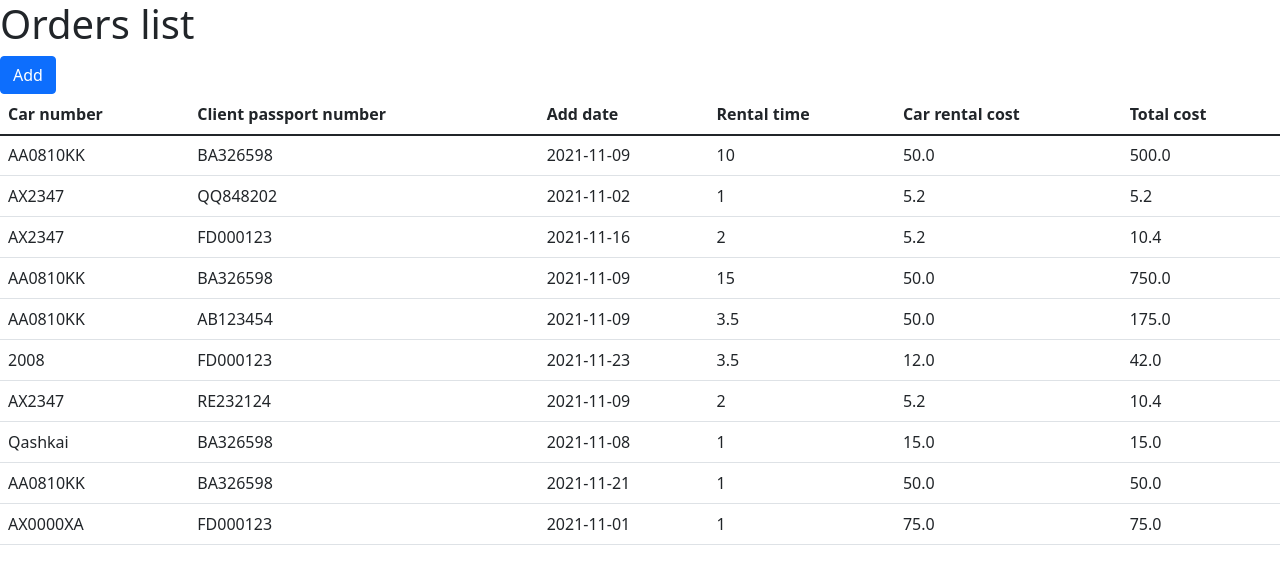
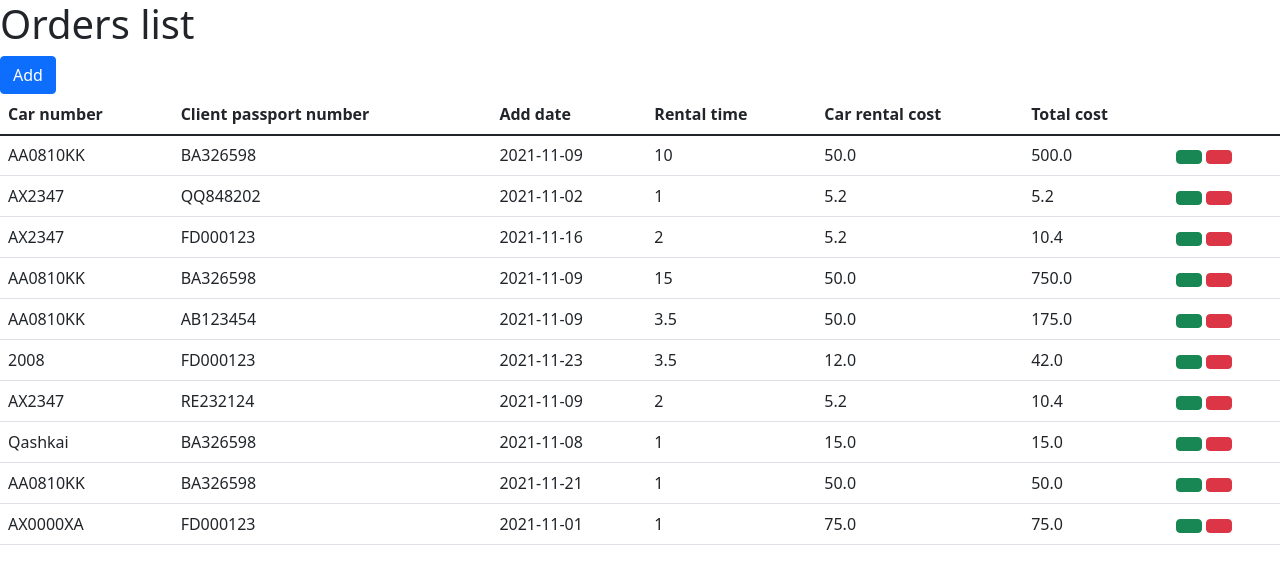
Before and after one commit to dklets/RentalCars, a Flask app: page /orders-list in a window 1280 px wide. Shown: the top 584 px of the page. Run offline with Flask 2, Linux system fonts and the light colour scheme; data comes from the database, SQL or seed files in the repository.

Commit message:
Commit v.21.11.09:00

```diff
--- a/templates/orders-list.html
+++ b/templates/orders-list.html
@@ -28,6 +28,10 @@ Orders list
                     <td>{{ row[3] }}</td>
                     <td>{{ row[4] }}</td>
                     <td>{{ row[5] }}</td>
+                    <td>
+                        <button type="button" class="btn btn-success"><i class="fas fa-edit"></i></button>
+                        <button type="button" class="btn btn-danger"><i class="far fa-trash-alt"></i></button>
+                    </td>
                 </tr>
             {% endfor %}
         </tr>
```
